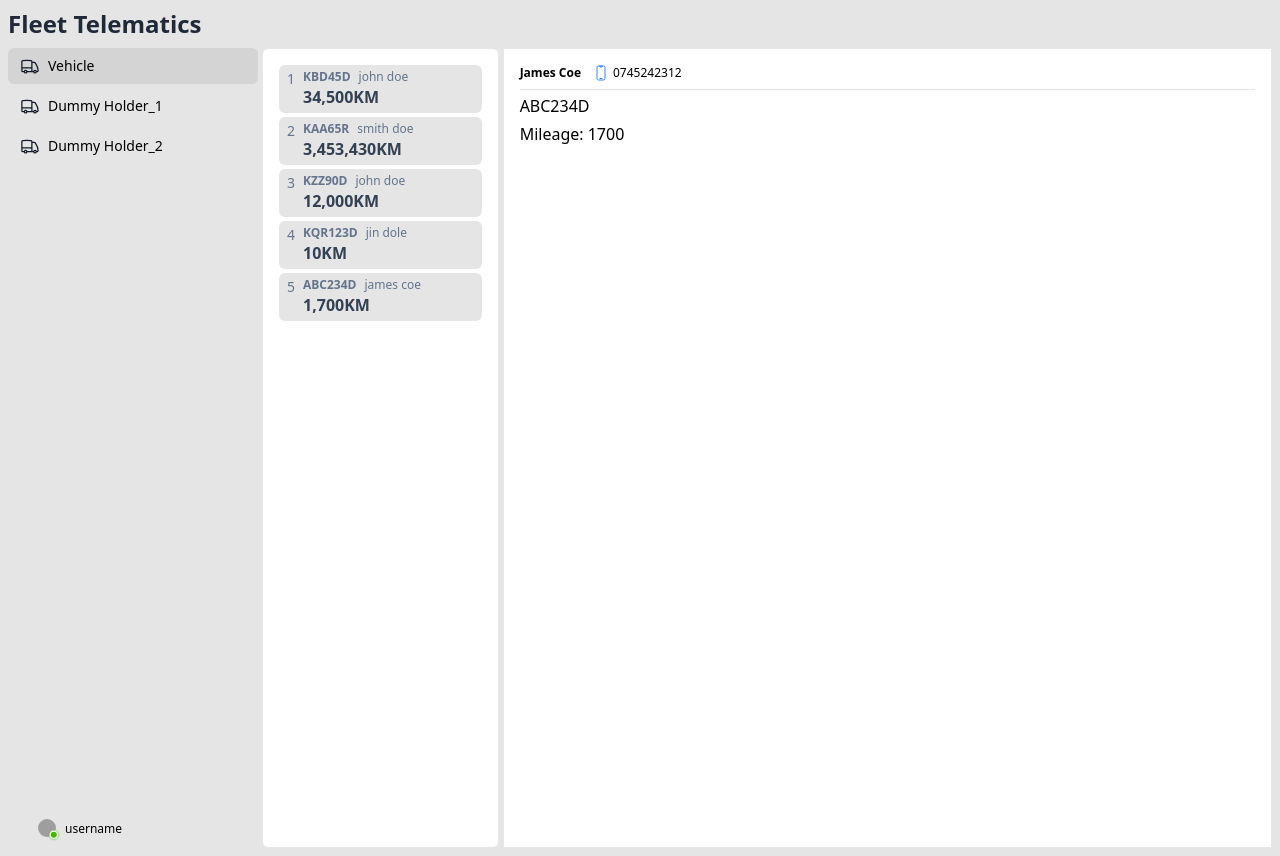
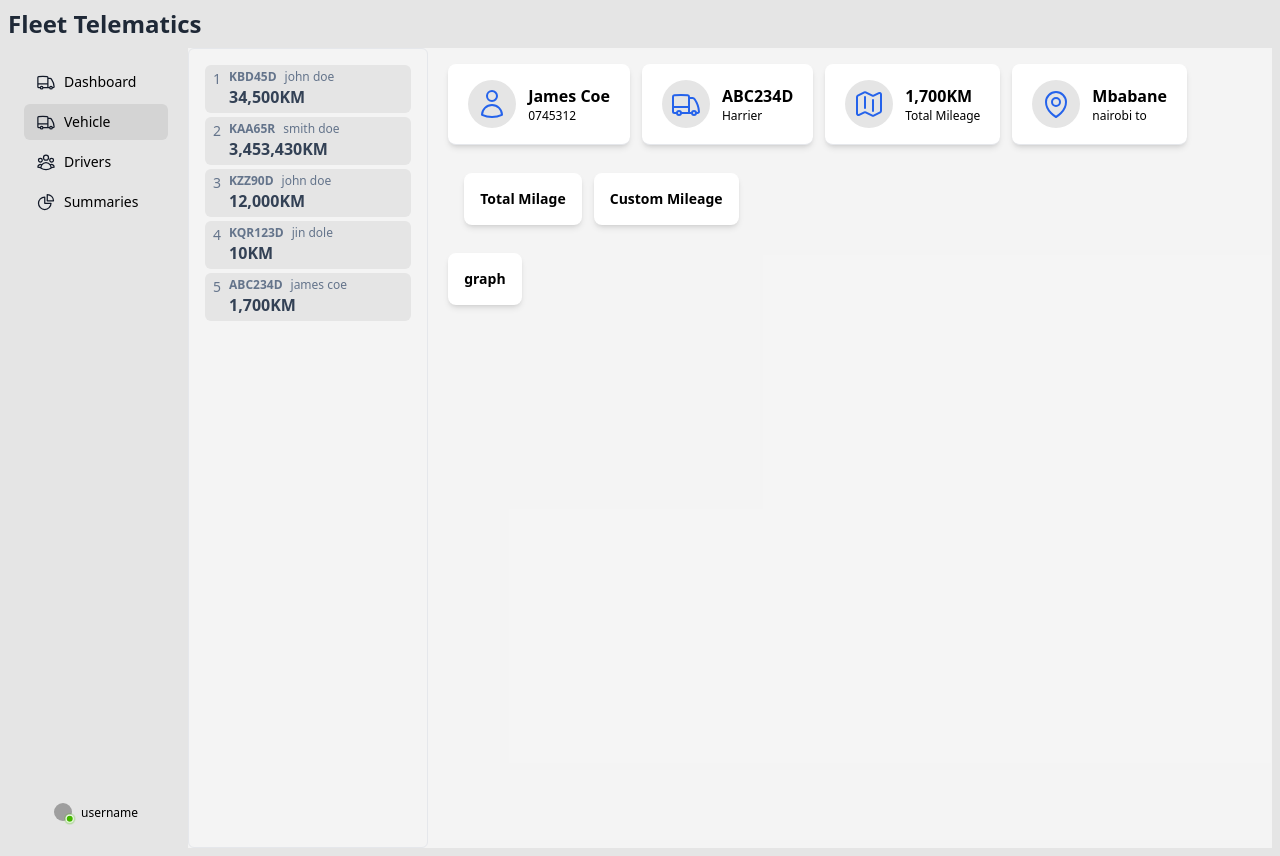
Before and after one commit to paulwritescode/Telematics, a React (Vite) app in the folder Telematics/: page /vehicle/precisevehicle/ABC234D in a window 1280 px wide. Built offline with nearby package versions, Linux system fonts and the light colour scheme; grey boxes are pictures that could not be loaded.

Commit message:
styling to continue

```diff
--- a/Telematics/src/components/dummyInfo/DummyVehicles.jsx
+++ b/Telematics/src/components/dummyInfo/DummyVehicles.jsx
@@ -4,30 +4,45 @@ const vehicles = [
     milage: 34500,
     driver: "John Doe",
     Phone: 745242312,
+    brand: "Toyota Hilux",
+    destination_from: "Kigali",
+    destination_to: "Mbabane",
   },
   {
     plate: "KAA65R",
     milage: 3453430,
     driver: "Smith Doe",
-    Phone: 745242312,
+    Phone: 45242312,
+    brand: "Ford Ranger",
+    destination_from: "Nairobi",
+    destination_to: "Nyeri",
   },
   {
     plate: "KZZ90D",
     milage: 12000,
     driver: "John Doe",
     Phone: 745242312,
+    brand: "Isuzu",
+    destination_from: "Kigali",
+    destination_to: "Arusha",
   },
   {
     plate: "KQR123D",
     milage: 10,
     driver: "Jin Dole",
-    Phone: 745242312,
+    Phone: 7402312,
+    brand: "Jeep",
+    destination_from: "Mombasa",
+    destination_to: "Mbabane",
   },
   {
     plate: "ABC234D",
     milage: 1700,
     driver: "James Coe",
-    Phone: 745242312,
+    Phone: 745312,
+    brand: "Harrier",
+    destination_from: "Nairobi",
+    destination_to: "Mbabane",
   },
 ];
 
--- a/Telematics/src/components/sections/sidebar/components/Vehicles.jsx
+++ b/Telematics/src/components/sections/sidebar/components/Vehicles.jsx
@@ -13,8 +13,8 @@ function Vehicles() {
 
   return (
     <>
-      <div className="flex w-full space-x-1 ">
-        <div className="h-screen p-4 w-[300px] bg-white rounded-md  border flex flex-col space-y-1">
+      <div className="flex w-full space-x-1 bg-white/60 ">
+        <div className="h-screen p-4 w-[300px] rounded-md  border flex flex-col space-y-1">
           {vehicles.map((vehicle, index) => (
             <Link
               to={`precisevehicle/${vehicle.plate}`}
--- a/Telematics/src/components/sections/sidebar/components/preciseVehicle.jsx
+++ b/Telematics/src/components/sections/sidebar/components/preciseVehicle.jsx
@@ -1,7 +1,12 @@
 import React, { useEffect, useState } from "react"; // Import for useEffect
 import { useParams } from "react-router-dom";
 
-import { DevicePhoneMobileIcon } from "@heroicons/react/24/outline";
+import {
+  MapIcon,
+  MapPinIcon,
+  TruckIcon,
+  UserIcon,
+} from "@heroicons/react/24/outline";
 import { getDummyVehicle } from "../../../dummyInfo/DummyVehicles";
 import filteredVhicleByPlate from "../../../dummyInfo/FilterCarInfo";
 
@@ -28,22 +33,76 @@ export default function PreciseVehicle() {
     return <div>Loading vehicle data...</div>;
   }
 
-  // Display vehicle details or handle not found
+  const formatMileage = (milage) => {
+    return milage.toLocaleString("en-US", { maximumFractionDigits: 0 }); // Commas for larger numbers
+  };
   return (
     <>
       {vehicleData ? (
-        <div className="flex flex-col h-screen p-4 space-y-1 bg-white border">
-          <span className="flex pb-2 space-x-3 text-xs border-b">
-            <span className="font-bold capitalize">{vehicleData.driver}</span>
-
-            <span className="flex ">
-              <DevicePhoneMobileIcon className="w-4 h-4 mr-1 text-blue-500" />0
-              {vehicleData.Phone}{" "}
+        <div className="flex flex-col h-screen p-4 space-y-3 ">
+          <div className="flex space-x-3">
+            <span class="flex flex-col justify-center px-5 py-4 space-y-3 text-xs bg-white border-b shadow-md rounded-lg w-max">
+              <div className="flex items-center space-x-3">
+                <div className="p-2 rounded-full bg-neutral-200">
+                  <UserIcon className="self-start w-8 h-8 text-blue-600 " />
+                </div>
+                <span className="flex flex-col text-base capitalize">
+                  <span className="font-bold">{vehicleData.driver}</span>
+                  <span className="text-xs">0{vehicleData.Phone}</span>
+                </span>
+              </div>
             </span>
-          </span>
-          <h1> {vehicleData.plate}</h1>
-          <p>Mileage: {vehicleData.milage}</p>
-          {/* Display other vehicle details here */}
+            <span class="flex flex-col justify-center px-5 py-4 space-y-3 text-xs bg-white border-b rounded-lg w-max shadow-md ">
+              <div className="flex items-center space-x-3">
+                <div className="p-2 rounded-full bg-neutral-200">
+                  <TruckIcon className="self-start w-8 h-8 text-blue-600 " />
+                </div>
+                <span className="flex flex-col text-base capitalize">
+                  <span className="font-bold">{vehicleData.plate}</span>
+                  <span className="text-xs">{vehicleData.brand}</span>
+                </span>
+              </div>
+            </span>
+            <span class="flex flex-col justify-center px-5 py-4 space-y-3 text-xs bg-white border-b rounded-lg w-max shadow-md ">
+              <div className="flex items-center space-x-3">
+                <div className="p-2 rounded-full bg-neutral-200">
+                  <MapIcon className="self-start w-8 h-8 text-blue-600 " />
+                </div>
+                <span className="flex flex-col text-base capitalize">
+                  <span className="font-bold">
+                    {formatMileage(vehicleData.milage)}KM
+                  </span>
+                  <span className="text-xs">Total Mileage</span>
+                </span>
+              </div>
+            </span>
+            <span class="flex flex-col justify-center px-5 py-4 space-y-3 text-xs bg-white border-b rounded-lg w-max shadow-md ">
+              <div className="flex items-center space-x-3">
+                <div className="p-2 rounded-full bg-neutral-200">
+                  <MapPinIcon className="self-start w-8 h-8 text-blue-600 " />
+                </div>
+                <span className="flex flex-col text-base capitalize">
+                  <span className="font-bold">
+                    {vehicleData.destination_to}
+                  </span>
+                  <span className="text-xs lowercase">
+                    {vehicleData.destination_from} to
+                  </span>
+                </span>
+              </div>
+            </span>
+          </div>
+          <div className="flex p-4 space-x-3 w-max ">
+            <span className="p-4 text-sm font-bold bg-white rounded-lg shadow-md">
+              Total Milage
+            </span>
+            <span className="p-4 text-sm font-bold bg-white rounded-lg shadow-md">
+              Custom Mileage
+            </span>
+          </div>
+          <div className="flex flex-col p-4 bg-white rounded-lg shadow-md w-max ">
+            <span className="text-sm font-bold">graph</span>
+          </div>
         </div>
       ) : (
         <div>No vehicle found with plate: {plate}</div>
--- a/Telematics/src/components/sections/sidebar/sideBar.jsx
+++ b/Telematics/src/components/sections/sidebar/sideBar.jsx
@@ -1,35 +1,60 @@
-import { TruckIcon } from "@heroicons/react/24/outline";
-import React from "react";
-import { Link } from "react-router-dom";
-
-//import user
+import {
+  ChartPieIcon,
+  TruckIcon,
+  UserGroupIcon,
+} from "@heroicons/react/24/outline";
+import React, { useEffect, useState } from "react";
+import { Link, useLocation } from "react-router-dom";
 import UserProfile from "../userProfile/UserProfile";
 
 function SideBar() {
+  const [activeLink, setActiveLink] = useState("");
+  const location = useLocation();
+
+  useEffect(() => {
+    const pathname = location.pathname;
+    setActiveLink(pathname.split("/")[1]); // Assuming your routes start with a slash
+  }, [location]);
+
   return (
     <>
-      <div className="h-screen  w-[250px] flex justify-between flex-col">
+      <div className="h-screen  w-[250px] flex justify-between flex-col p-4">
         <div className="flex flex-col space-y-1">
           <Link
-            className="flex items-center px-3 py-2 text-sm rounded-md bg-neutral-300"
-            to="vehicle"
+            to="dashboard" // Assuming "vehicle" is the correct route
+            className={`flex items-center px-3 py-2 text-sm rounded-md ${
+              activeLink === "dashboard" ? "bg-neutral-300" : ""
+            }`}
+          >
+            <TruckIcon className="w-5 h-5 mr-2 text-gray-900" />
+            Dashboard
+          </Link>
+          <Link
+            to="vehicle" // Assuming the route for Vehicles is "/vehicle/list"
+            className={`flex items-center px-3 py-2 text-sm rounded-md ${
+              activeLink === "vehicle" ? "bg-neutral-300" : ""
+            }`}
           >
             <TruckIcon className="w-5 h-5 mr-2 text-gray-900" />
             Vehicle
           </Link>
           <Link
-            className="flex items-center px-3 py-2 text-sm rounded-md "
-            to="vehicle"
+            to="drivers" // Assuming "drivers" is the correct route
+            className={`flex items-center px-3 py-2 text-sm rounded-md ${
+              activeLink === "drivers" ? "bg-neutral-300" : ""
+            }`}
           >
-            <TruckIcon className="w-5 h-5 mr-2 text-gray-900" />
-            Dummy Holder_1
+            <UserGroupIcon className="w-5 h-5 mr-2 text-gray-900" />
+            Drivers
           </Link>
           <Link
-            className="flex items-center px-3 py-2 text-sm rounded-md "
-            to="vehicle"
+            to="summaries" // Assuming "summaries" is the correct route
+            className={`flex items-center px-3 py-2 text-sm rounded-md ${
+              activeLink === "summaries" ? "bg-neutral-300" : ""
+            }`}
           >
-            <TruckIcon className="w-5 h-5 mr-2 text-gray-900" />
-            Dummy Holder_2
+            <ChartPieIcon className="w-5 h-5 mr-2 text-gray-900" />
+            Summaries
           </Link>
         </div>
         <UserProfile />
```
